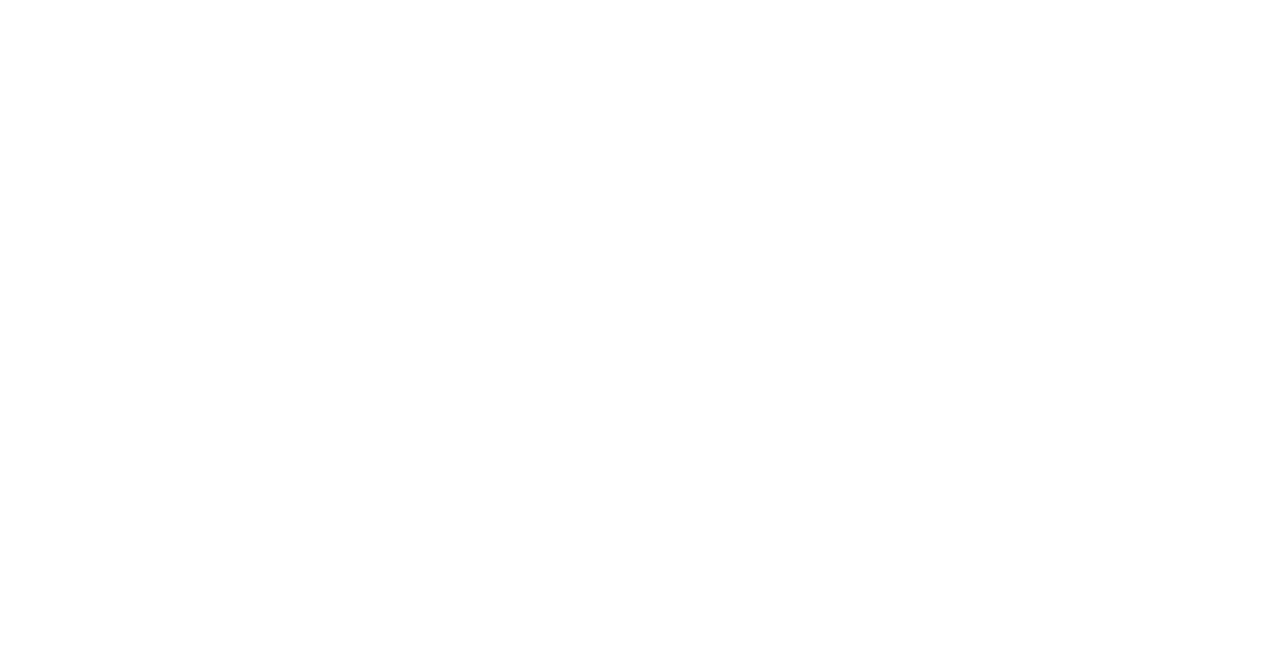
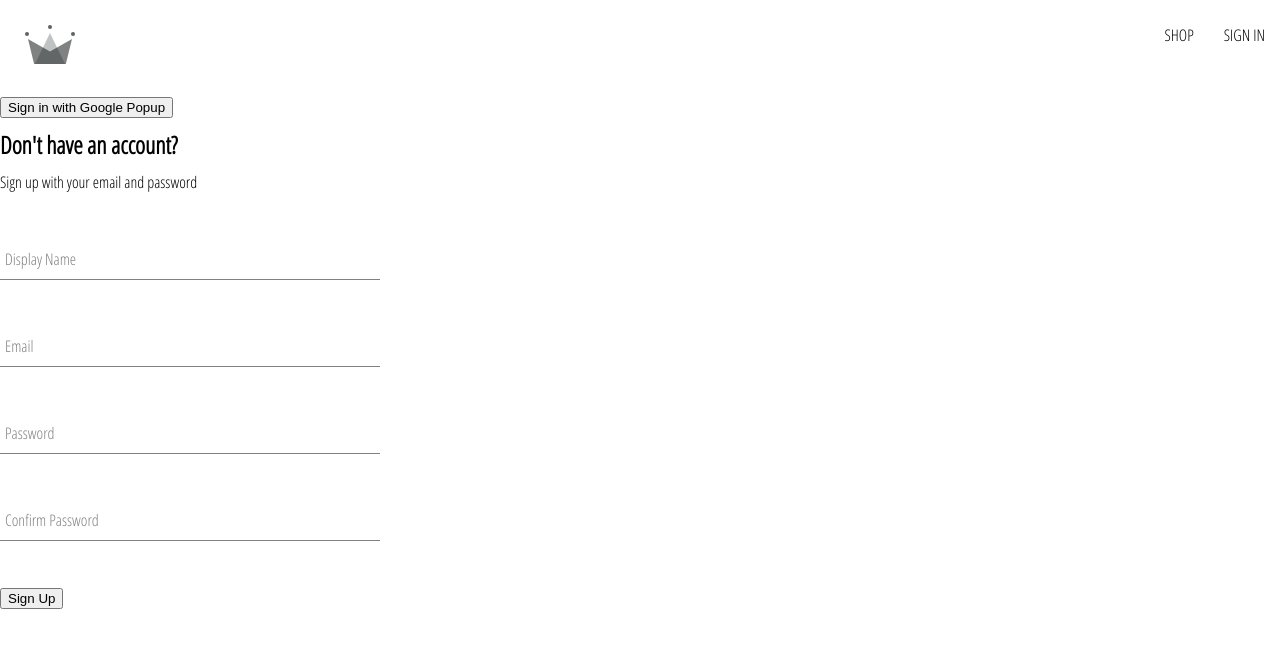
Before and after one commit to asher-miti/crwn-clothing-new, a React (Create React App) app: page /auth in a window 1280 px wide. Before the commit this address had no page. Shown: the top 648 px of the page. Built offline with nearby package versions, Linux system fonts and the light colour scheme.

Commit message:
auth updates

```diff
--- a/src/App.js
+++ b/src/App.js
@@ -2,7 +2,7 @@
 
 import Home from './routes/home/home.component';
 import Navigation from './routes/navigation/navigation.component';
-import SignIn from './routes/sign-in/sign-in.component';
+import Authentication from './routes/authentication/authentication.component';
 
 const Shop = () => {
   return <div>shop</div>;
@@ -14,7 +14,7 @@
       <Route path='/' element={<Navigation />}>
         <Route index element={<Home />} />
         <Route path='shop' element={<Shop />} />
-        <Route path='sign-in' element={<SignIn />} />
+        <Route path='auth' element={<Authentication />} />
       </Route>
     </Routes>
   );
--- a/src/components/button/button.component.js
+++ b/src/components/button/button.component.js
@@ -1,5 +1,3 @@
-import './button.styles.scss';
-
 const BUTTON_TYPE_CLASSES = {
   google: 'google-sign-in',
   inverted: 'inverted',
--- a/src/routes/sign-in/sign-in.component.js
+++ b/src/routes/authentication/authentication.component.js
@@ -5,7 +5,7 @@
   createUserDocumentFromAuth,
 } from '../../utils/firebase/firebase.utils';
 
-const SignIn = () => {
+const Authentication = () => {
   const logGoogleUser = async () => {
     const { user } = await signInWithGooglePopup();
     const userDocRef = await createUserDocumentFromAuth(user);
@@ -19,4 +19,4 @@
   );
 };
 
-export default SignIn;
+export default Authentication;
```
